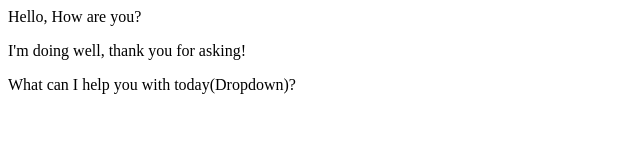
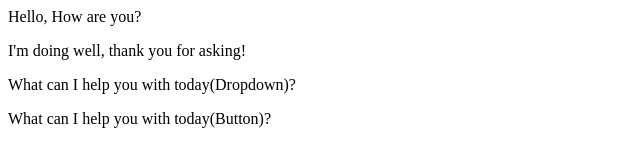
Before and after one commit to patan123S/curly-barnacle-develop, a plain HTML site: page Index.html in a window 1280 px wide. Shown: the whole page, without its empty margins (0-640 px from the left). Drawn offline with Linux system fonts and the light colour scheme.

Commit message:
This is final try

```diff
--- a/Index.html
+++ b/Index.html
@@ -2,3 +2,4 @@
 
 <p>I'm doing well, thank you for asking!</p>
 <p>What can I help you with today(Dropdown)?</p>
+<p>What can I help you with today(Button)?</p>
```
